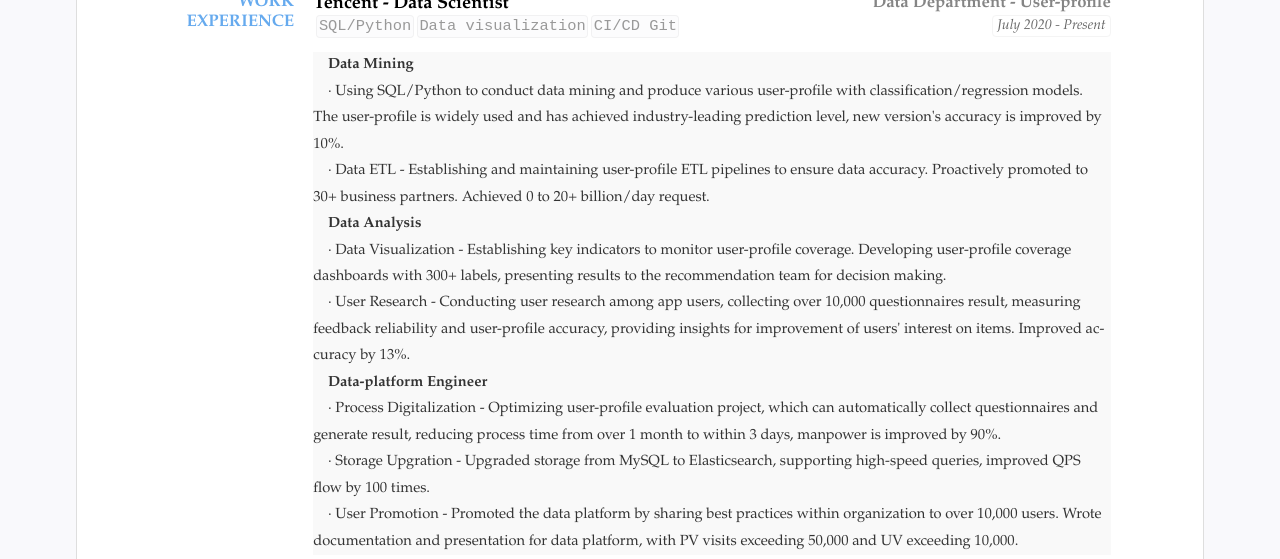
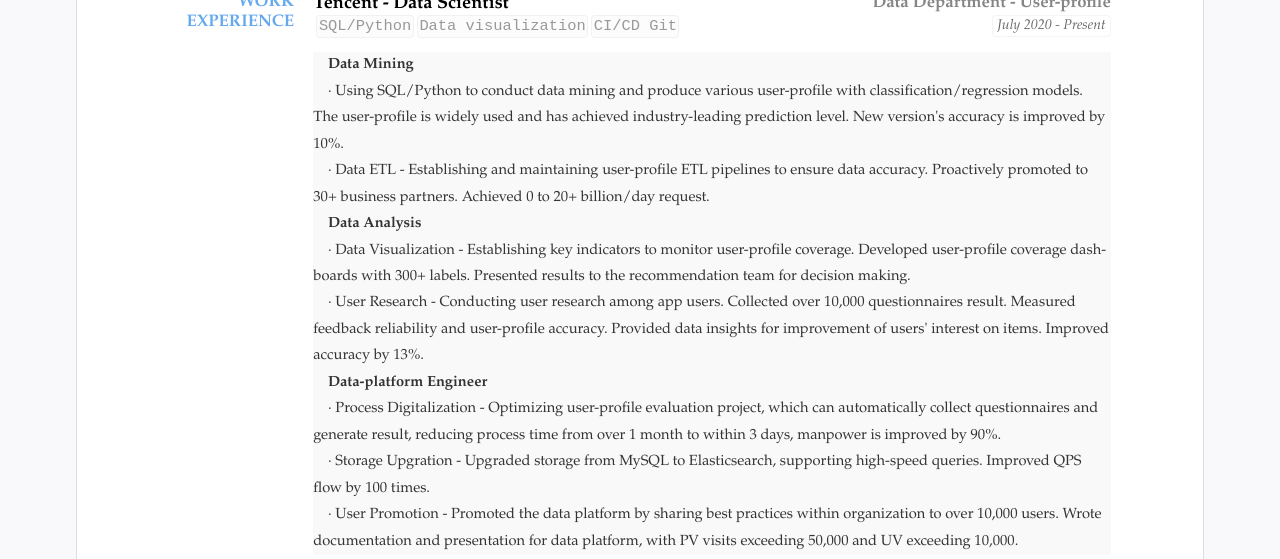
Before and after one commit to hazelyang518/eng_cv, a Jekyll site: the page built from index.html, in a window 1280 px wide. Shown: the part 717-1276 px from the top of the page. Built offline with Jekyll 4.4.1, drawn with Linux system fonts in a browser that asks for light colours.

Commit message:
Update resume.yml

```diff
--- a/_data/resume.yml
+++ b/_data/resume.yml
@@ -94,14 +94,14 @@ main: #简历主要内容，
     # - 实验配置
     # summary: 职务或者工作总结(自动折叠)
     detail: <strong>Data Mining</strong> <br>  &nbsp &nbsp
-            · Using SQL/Python to conduct data mining and produce various user-profile with classification/regression models. The user-profile is widely used and has achieved industry-leading prediction level, new version's accuracy is improved by 10%. <br>  &nbsp &nbsp
+            · Using SQL/Python to conduct data mining and produce various user-profile with classification/regression models. The user-profile is widely used and has achieved industry-leading prediction level. New version's accuracy is improved by 10%. <br>  &nbsp &nbsp
             · Data ETL - Establishing and maintaining user-profile ETL pipelines to ensure data accuracy. Proactively promoted to 30+ business partners. Achieved 0 to 20+ billion/day request.  <br>  &nbsp &nbsp
             <strong>Data Analysis</strong>  <br>  &nbsp &nbsp
-            · Data Visualization - Establishing key indicators to monitor user-profile coverage. Developing user-profile coverage dashboards with 300+ labels, presenting results to the recommendation team for decision making. <br>  &nbsp &nbsp
-            · User Research - Conducting user research among app users, collecting over 10,000 questionnaires result, measuring feedback reliability and user-profile accuracy, providing insights for improvement of users' interest on items. Improved accuracy by 13%. <br>  &nbsp &nbsp
+            · Data Visualization - Establishing key indicators to monitor user-profile coverage. Developed user-profile coverage dashboards with 300+ labels. Presented results to the recommendation team for decision making. <br>  &nbsp &nbsp
+            · User Research - Conducting user research among app users. Collected over 10,000 questionnaires result. Measured feedback reliability and user-profile accuracy. Provided data insights for improvement of users' interest on items. Improved accuracy by 13%. <br>  &nbsp &nbsp
             <strong>Data-platform Engineer</strong>  <br>  &nbsp &nbsp
             · Process Digitalization - Optimizing user-profile evaluation project, which can automatically collect questionnaires and generate result, reducing process time from over 1 month to within 3 days, manpower is improved by 90%.<br>  &nbsp &nbsp
-            · Storage Upgration - Upgraded storage from MySQL to Elasticsearch, supporting high-speed queries, improved QPS flow by 100 times. <br>  &nbsp &nbsp
+            · Storage Upgration - Upgraded storage from MySQL to Elasticsearch, supporting high-speed queries. Improved QPS flow by 100 times. <br>  &nbsp &nbsp
             · User Promotion - Promoted the data platform by sharing best practices within organization to over 10,000 users. Wrote documentation and presentation for data platform, with PV visits exceeding 50,000 and UV exceeding 10,000.
 
     open: open
```
